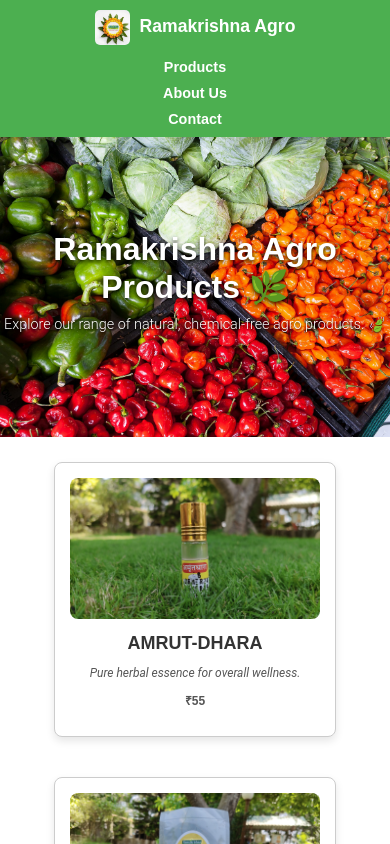
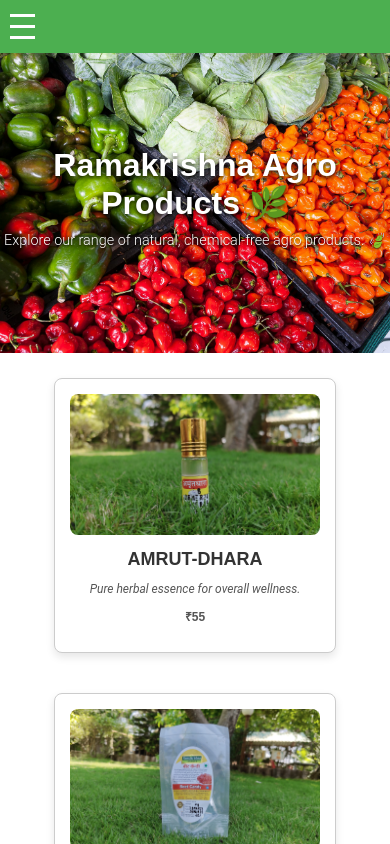
Before and after one commit to Ajaxb2001/ramakrishna-agro, a React (Create React App) app: page / in a window 390 px wide. Shown: the top 844 px of the page. Built offline with nearby package versions, Linux system fonts and the light colour scheme.

Commit message:
Added Hamburger

```diff
--- a/src/components/Header.js
+++ b/src/components/Header.js
@@ -1,23 +1,34 @@
 // Header.js
-import React from 'react';
+import React, { useState } from 'react';
 import { Link } from 'react-router-dom';
 import '../css/Header.css';
 import logo from '../assets/logo.jpeg';
 
 const Header = () => {
+  const [isSidebarOpen, setIsSidebarOpen] = useState(false);
+
+  const toggleSidebar = () => {
+    setIsSidebarOpen(!isSidebarOpen);
+  };
+
   return (
     <header className="header">
       <div className="header-logo">
-        <Link to="/"> {/* Wrap the logo in a Link to navigate to Productlist */}
+        <Link to="/">
           <img src={logo} alt="Ramakrishna Agro Logo" className="logo" />
         </Link>
         <h1 className="company-name">Ramakrishna Agro</h1>
       </div>
-      <nav className="nav">
+      <nav className={`nav ${isSidebarOpen ? 'open' : ''}`}>
         <Link to="/" className="nav-link">Products</Link>
         <Link to="/about" className="nav-link">About Us</Link>
         <Link to="/contact" className="nav-link">Contact</Link>
       </nav>
+      <div className="hamburger" onClick={toggleSidebar}>
+        <div className="line"></div>
+        <div className="line"></div>
+        <div className="line"></div>
+      </div>
     </header>
   );
 };
--- a/src/css/Header.css
+++ b/src/css/Header.css
@@ -7,6 +7,7 @@
   background-color: #4CAF50;
   color: #fff;
   font-family: Arial, sans-serif;
+  position: relative;
 }
 
 .header-logo {
@@ -42,10 +43,23 @@
   color: #e0e0e0;
 }
 
+.hamburger {
+  display: none;
+  flex-direction: column;
+  cursor: pointer;
+}
+
+.hamburger .line {
+  width: 25px;
+  height: 3px;
+  background-color: #fff;
+  margin: 4px 0;
+}
+
 /* Responsive adjustments */
 @media (max-width: 768px) {
   .header {
-    flex-direction: column;
+    flex-direction: row;
     padding: 10px;
     text-align: center;
   }
@@ -56,9 +70,28 @@
   }
 
   .nav {
+    position: fixed;
+    top: 0;
+    left: -100%;
+    height: 100vh;
+    width: 250px;
+    background-color: #4CAF50;
     flex-direction: column;
-    margin-top: 10px;
-    gap: 10px;
+    gap: 20px;
+    padding-top: 60px;
+    transition: left 0.3s ease;
+  }
+
+  .nav.open {
+    left: 0;
+  }
+
+  .hamburger {
+    display: flex;
+  }
+
+  .header-logo {
+    display: none;
   }
 }
 
```
Also changed, not shown: 7 other files (tests, documents, lock files or other folders).
